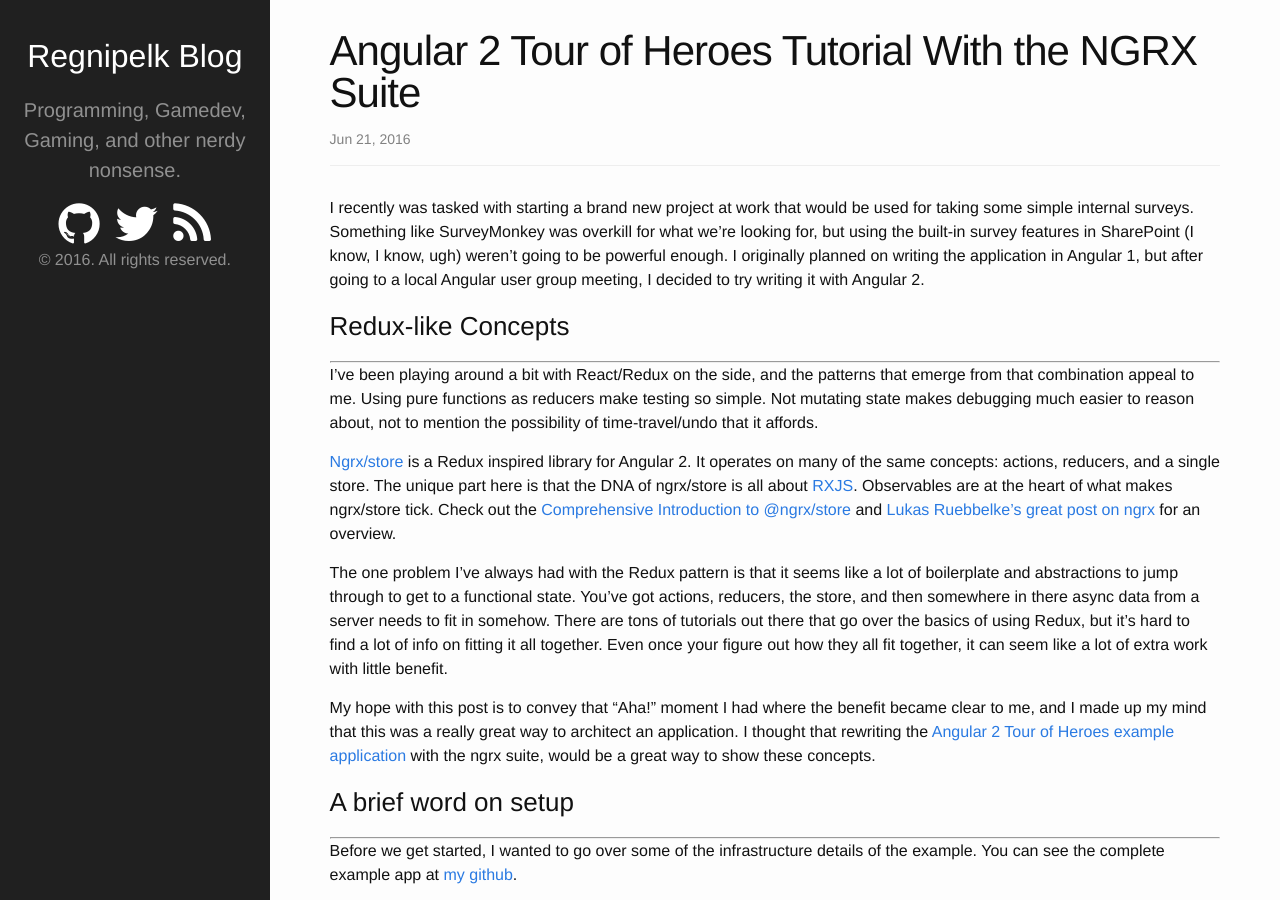
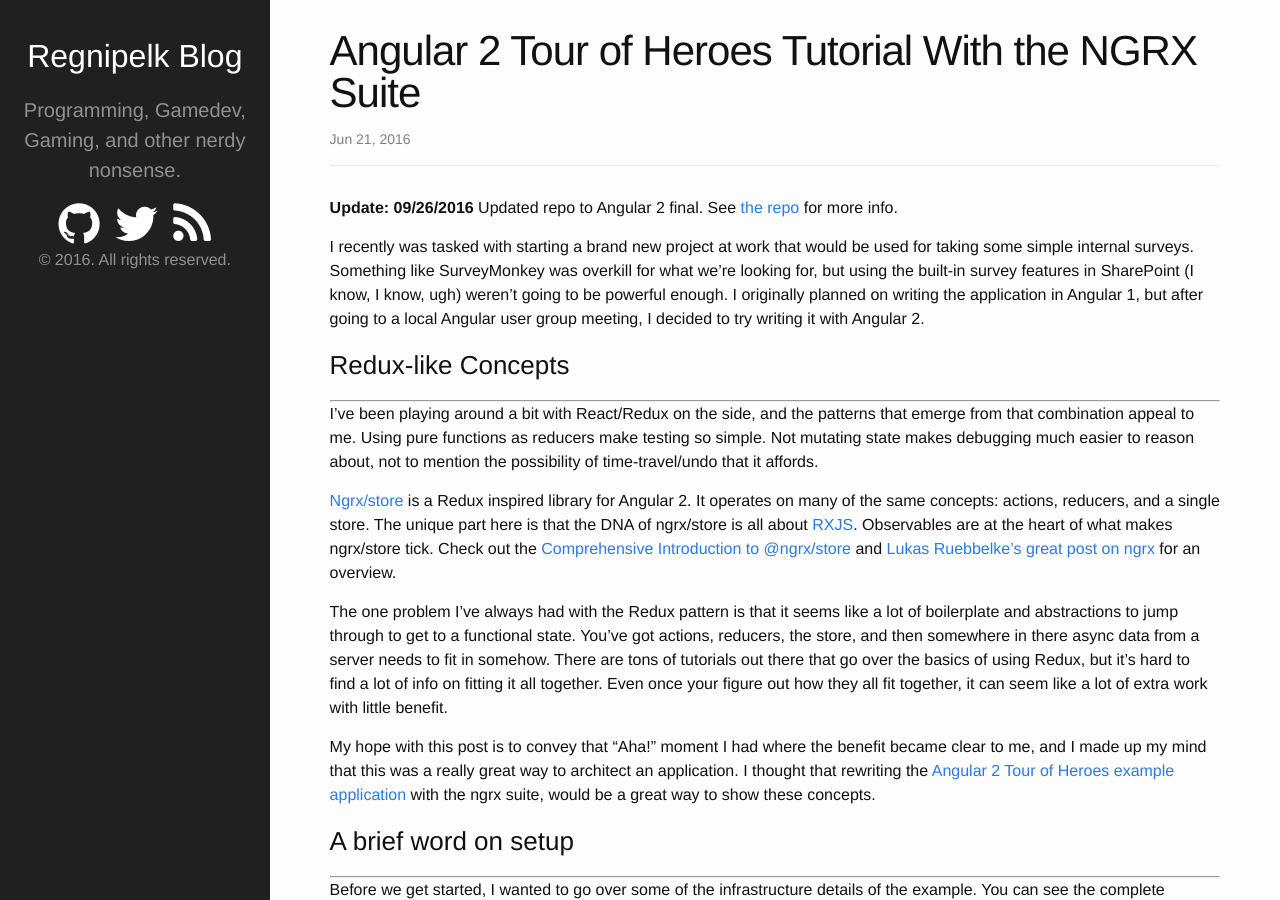
Before and after one commit to bodiddlie/bodiddlie.github.io, a Jekyll site: the page built from _posts/2016-06-21-ng-2-toh-with-ngrx-suite.md, in a window 1280 px wide and 900 px high. Built offline with Jekyll 4.4.1, drawn with Linux system fonts in a browser that asks for light colours; nearby versions of some CDN libraries; comment, search, counter and statistics services are not loaded.

Commit message:
added update to ng2 rxheroes post

```diff
--- a/_posts/2016-06-21-ng-2-toh-with-ngrx-suite.md
+++ b/_posts/2016-06-21-ng-2-toh-with-ngrx-suite.md
@@ -5,6 +5,8 @@
 date: 2016-06-21 11:55:00 -0700
 comments: true
 ---
+**Update: 09/26/2016** Updated repo to Angular 2 final. See [the repo](https://github.com/bodiddlie/rxheroes) for more info.
+
 I recently was tasked with starting a brand new project at work that would be used for taking
 some simple internal surveys. Something like SurveyMonkey was overkill for what we're looking for,
 but using the built-in survey features in SharePoint (I know, I know, ugh) weren't going to be
```
